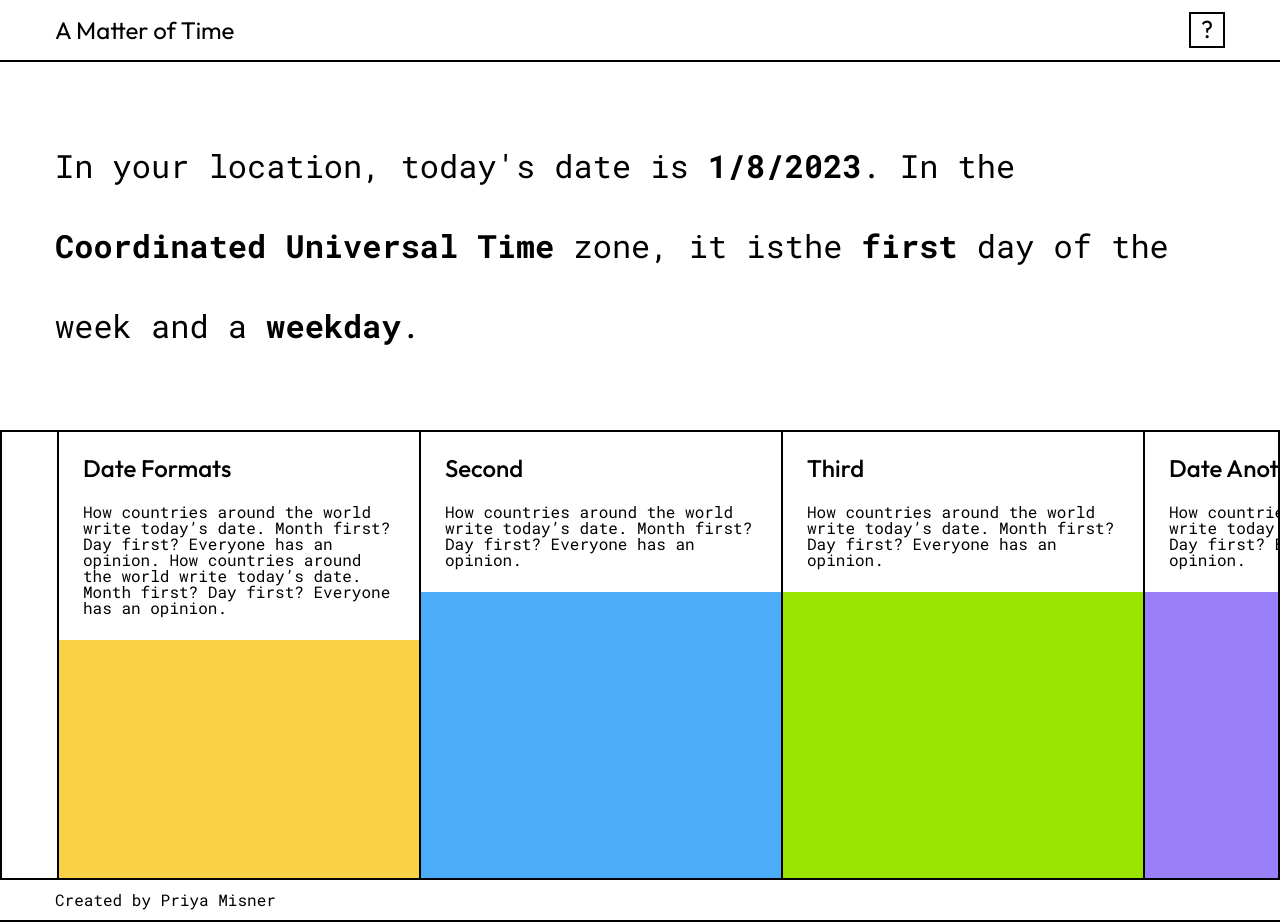
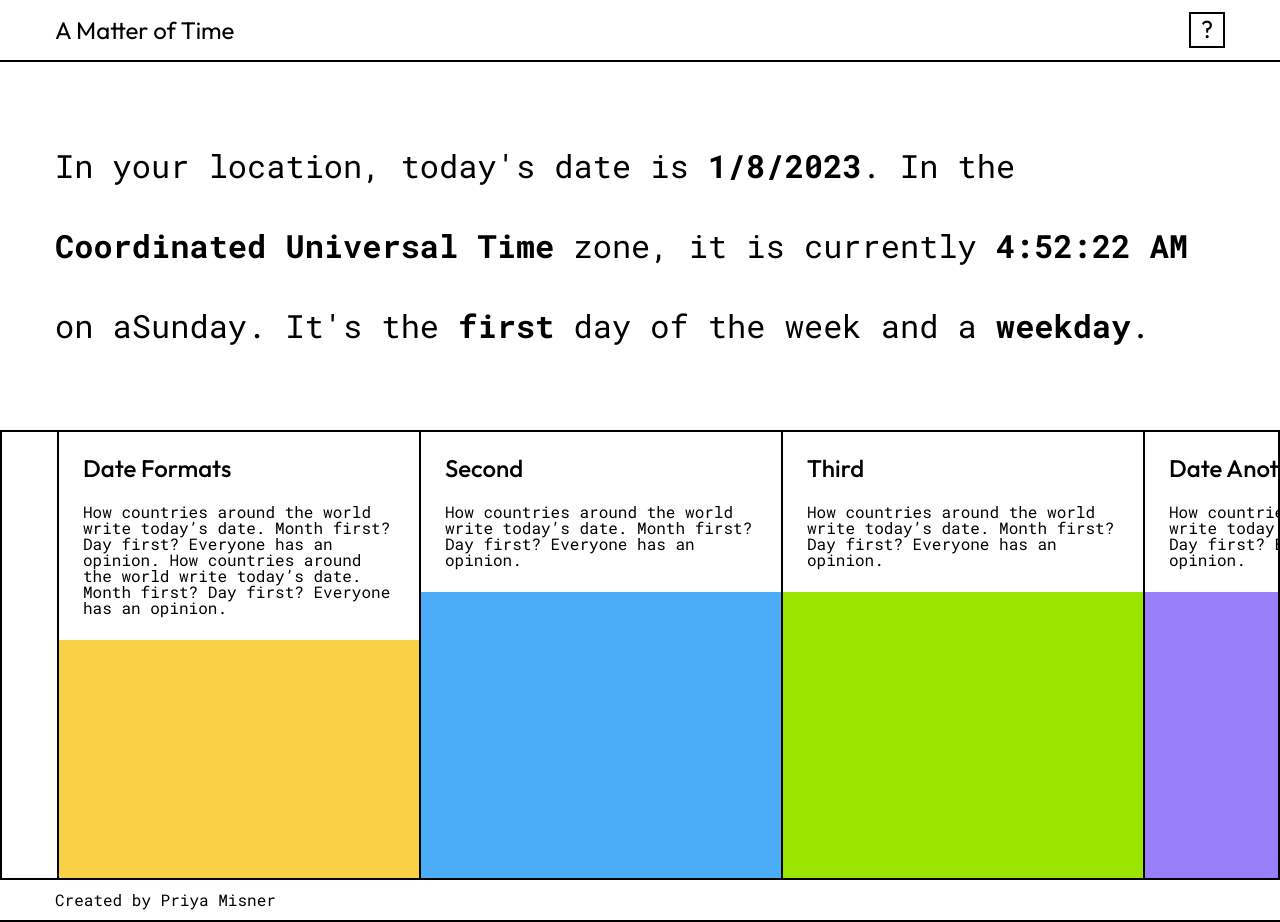
Before and after one commit to p-misner/matteroftime, a Next.js app: page / in a window 1280 px wide. Built offline with nearby package versions, Linux system fonts and the light colour scheme.

Commit message:
fixing time hydration error

```diff
--- /dev/null
+++ b/next.config.js
@@ -0,0 +1,6 @@
+module.exports = {
+  compiler: {
+    // ssr and displayName are configured by default
+    styledComponents: true,
+  },
+};
--- a/src/components/OverviewText.tsx
+++ b/src/components/OverviewText.tsx
@@ -13,6 +13,13 @@ function BoldedText({ text }: { text: string }) {
 
 export default function OverviewText() {
   const [time, setTime] = useState<Date>(new Date());
+  useEffect(() => {
+    const timer = setInterval(() => setTime(new Date()), 1001);
+    return function cleanup() {
+      clearInterval(timer);
+    };
+  });
+
   const timeZoneLong = time
     .toLocaleDateString("en-US", {
       day: "2-digit",
@@ -35,12 +42,6 @@ export default function OverviewText() {
   });
 
   // const dateFormatted = time.toLocaleDateString("en-US", { year: "long" });
-  useEffect(() => {
-    const timer = setInterval(() => setTime(new Date()), 1000);
-    return function cleanup() {
-      clearInterval(timer);
-    };
-  });
 
   return (
     <HeroTextWrapper>
@@ -48,7 +49,7 @@ export default function OverviewText() {
         In your location, today&apos;s date is{" "}
         <BoldedText text={formattedDate} />. In the{" "}
         <BoldedText text={timeZoneLong || "none detected"} /> zone, it is
-        {/* currently <BoldedText text={timeToSecond} /> on a {dayofWeek}. It&apos;s */}
+        currently <BoldedText text={timeToSecond} /> on a{dayofWeek}. It&apos;s
         the <BoldedText text="first" /> day of the week and a{" "}
         <BoldedText text="weekday" />.
       </BaseText>
```
Also changed, not shown: pages/_documents.js (+1 -18 lines).
